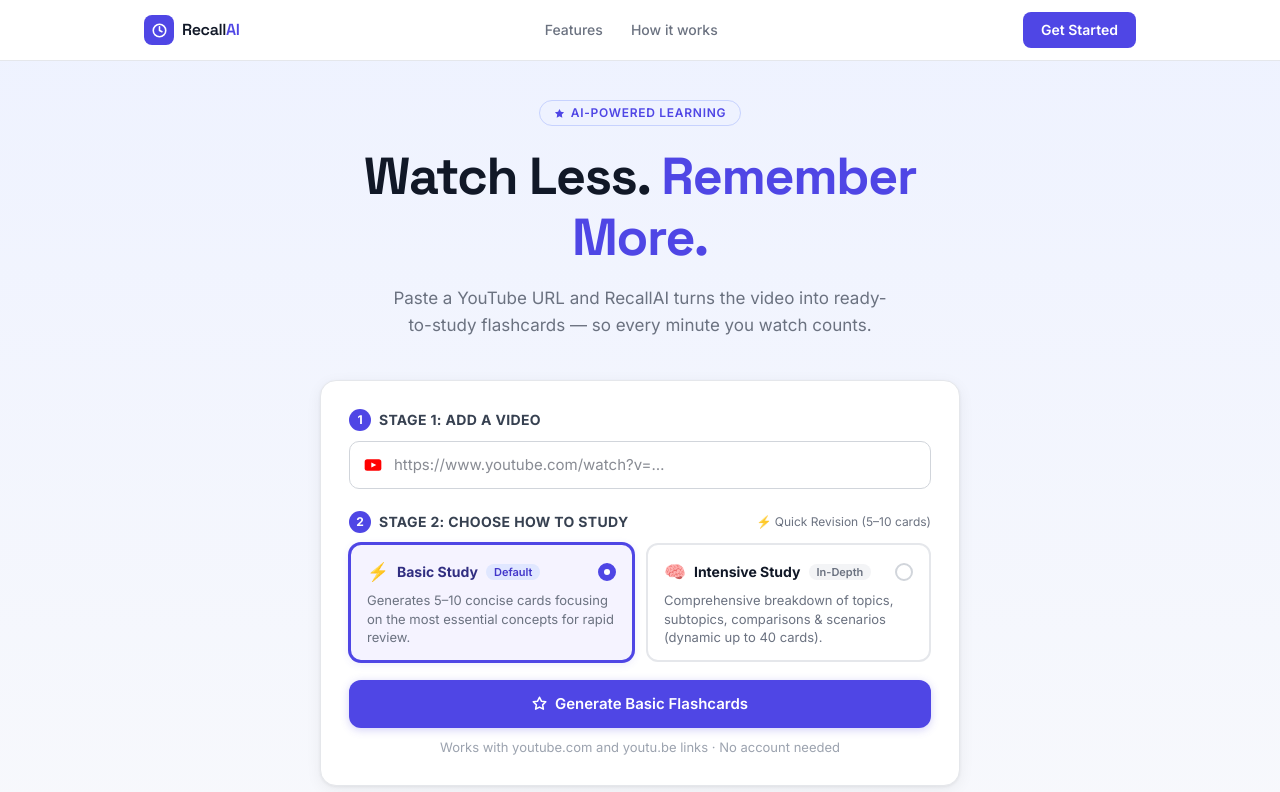
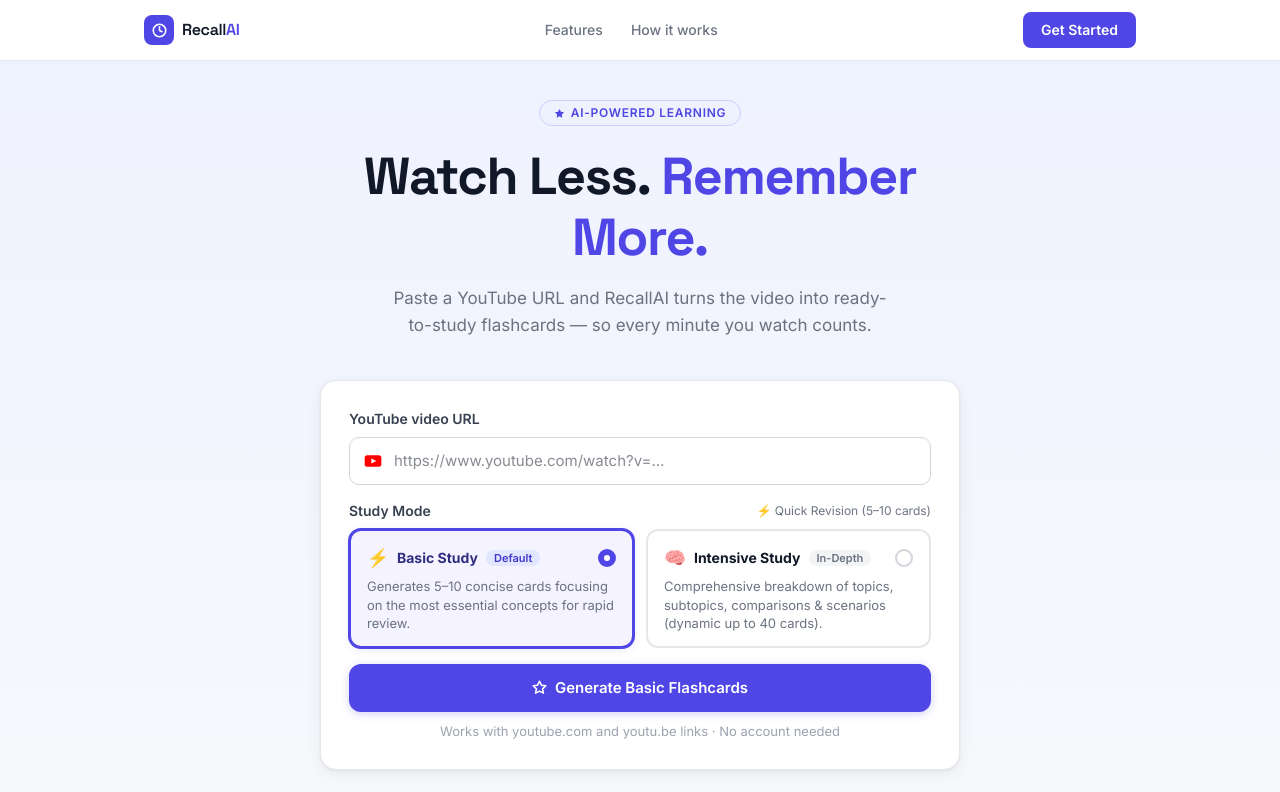
Before and after one commit to adwaitaadeepak/recallai, a Next.js app: page / in a window 1280 px wide. Shown: the top 792 px of the page. Built offline with nearby package versions, Linux system fonts and the light colour scheme.

Commit message:
refactor: remove Stage 1 and Stage 2 labels from home page

```diff
--- a/src/components/HeroSection.tsx
+++ b/src/components/HeroSection.tsx
@@ -110,27 +110,14 @@
             padding: 28,
           }}
         >
-          {/* ── STAGE 1: ADD A VIDEO ── */}
-          <div className="flex items-center gap-2" style={{ marginBottom: 10 }}>
-            <span
-              className="inline-flex items-center justify-center font-bold text-xs rounded-full"
-              style={{
-                width: 22,
-                height: 22,
-                background: "#4f46e5",
-                color: "#ffffff",
-              }}
-            >
-              1
-            </span>
-            <label
-              htmlFor="youtube-url-input"
-              className="block text-sm font-bold uppercase tracking-wide"
-              style={{ color: "#374151" }}
-            >
-              Stage 1: Add a Video
-            </label>
-          </div>
+          {/* Input label */}
+          <label
+            htmlFor="youtube-url-input"
+            className="block text-sm font-semibold"
+            style={{ color: "#374151", marginBottom: 8 }}
+          >
+            YouTube video URL
+          </label>
 
           {/* URL input with YouTube icon */}
           <div className="relative" style={{ marginBottom: 16 }}>
@@ -214,25 +201,12 @@
             />
           </div>
 
-          {/* ── STAGE 2: CHOOSE HOW TO STUDY ── */}
-          <div style={{ marginBottom: 18, paddingTop: 6 }}>
-            <div className="flex items-center justify-between" style={{ marginBottom: 10 }}>
-              <div className="flex items-center gap-2">
-                <span
-                  className="inline-flex items-center justify-center font-bold text-xs rounded-full"
-                  style={{
-                    width: 22,
-                    height: 22,
-                    background: "#4f46e5",
-                    color: "#ffffff",
-                  }}
-                >
-                  2
-                </span>
-                <label className="block text-sm font-bold uppercase tracking-wide" style={{ color: "#374151" }}>
-                  Stage 2: Choose How to Study
-                </label>
-              </div>
+          {/* ── Study Mode Selector ── */}
+          <div style={{ marginBottom: 16 }}>
+            <div className="flex items-center justify-between" style={{ marginBottom: 8 }}>
+              <label className="block text-sm font-semibold" style={{ color: "#374151" }}>
+                Study Mode
+              </label>
               <span style={{ fontSize: "0.75rem", color: "#6b7280" }}>
                 {mode === "basic" ? "⚡ Quick Revision (5–10 cards)" : "🧠 Deep Mastery (Dynamic, up to 40 cards)"}
               </span>
```
